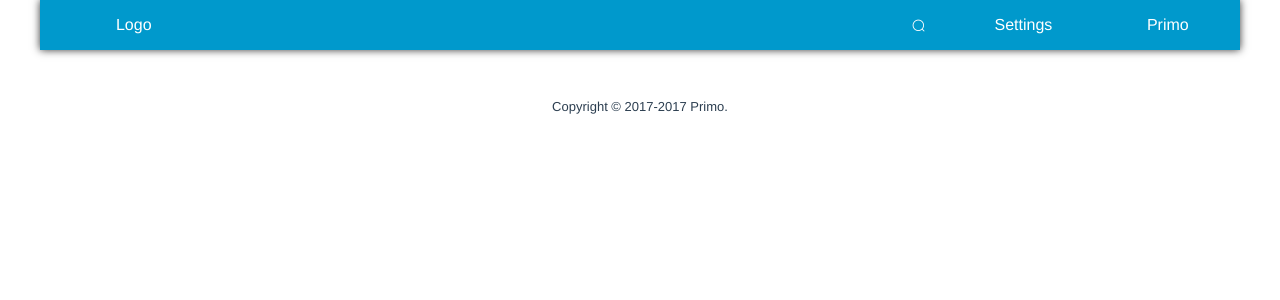
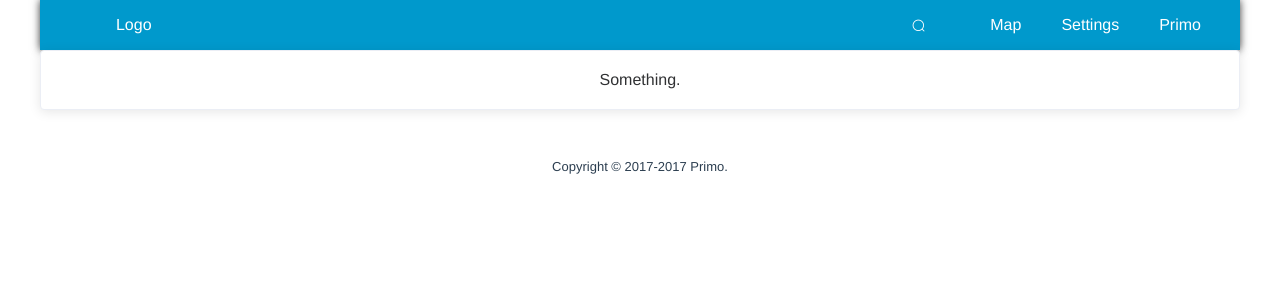
Before and after one commit to PrimoZiv/gofar, a Vue app: page /#/map in a window 1280 px wide. Shown: the top 300 px of the page. Built offline with nearby package versions, Linux system fonts and the light colour scheme.

Commit message:
Add Map page.

```diff
--- /dev/null
+++ b/src/components/Map.vue
@@ -0,0 +1,20 @@
+<template>
+    <div>
+        <el-card>
+            Something.
+        </el-card>
+    </div>
+</template>
+
+<script>
+export default {
+    name: 'Map',
+    data () {
+        return {}
+    }
+}
+</script>
+
+<style>
+
+</style>
--- a/src/components/Navigator.vue
+++ b/src/components/Navigator.vue
@@ -22,11 +22,10 @@
             </el-col>
             <el-col :span="6">
                 <el-row type="flex" class="operation" align="middle">
-                    <el-col :span="12">
-                        <div class="button">Settings</div>
-                    </el-col>
-                    <el-col :span="12">
-                        <div class="button">{{user}}</div>
+                    <el-col :span="24">
+                        <span v-for="(menu, key) in buttons" :key="menu.router" @click="moveTo(menu.router)">
+                            <span class="button">{{menu.text}}</span>
+                        </span>
                     </el-col>
                 </el-row>
             </el-col>
@@ -40,7 +39,17 @@ export default {
     data() {
         return {
             user: 'Primo',
-            onSearch: false
+            onSearch: false,
+            buttons: [{
+                text: 'Map',
+                router: '/map'
+            }, {
+                text: 'Settings',
+                router: '/'
+            }, {
+                text: 'Primo',
+                router: '/user'
+            }]
         }
     },
     methods: {
@@ -51,6 +60,9 @@ export default {
                     this.$refs.searchBox.focus()
                 })
             }
+        },
+        moveTo: function(router) {
+            this.$router.push({ path: router })
         }
     }
 }
@@ -104,8 +116,10 @@ export default {
         }
 
         .operation {
-            div.button {
+            .button {
                 height: 50px;
+                padding: 0 20px;
+                display: inline-block;
                 line-height: 50px;
                 cursor: pointer;
                 &:hover {
--- a/src/router/index.js
+++ b/src/router/index.js
@@ -1,6 +1,7 @@
 import Vue from 'vue'
 import Router from 'vue-router'
 import Main from '@/components/Main'
+import Map from '@/components/Map'
 import HelloWorld from '@/components/HelloWorld'
 
 Vue.use(Router)
@@ -14,5 +15,9 @@ export default new Router({
         path: '/hello',
         name: 'Hello',
         component: HelloWorld
+    }, {
+        path: '/map',
+        name: 'Map',
+        component: Map
     }]
 })
```
